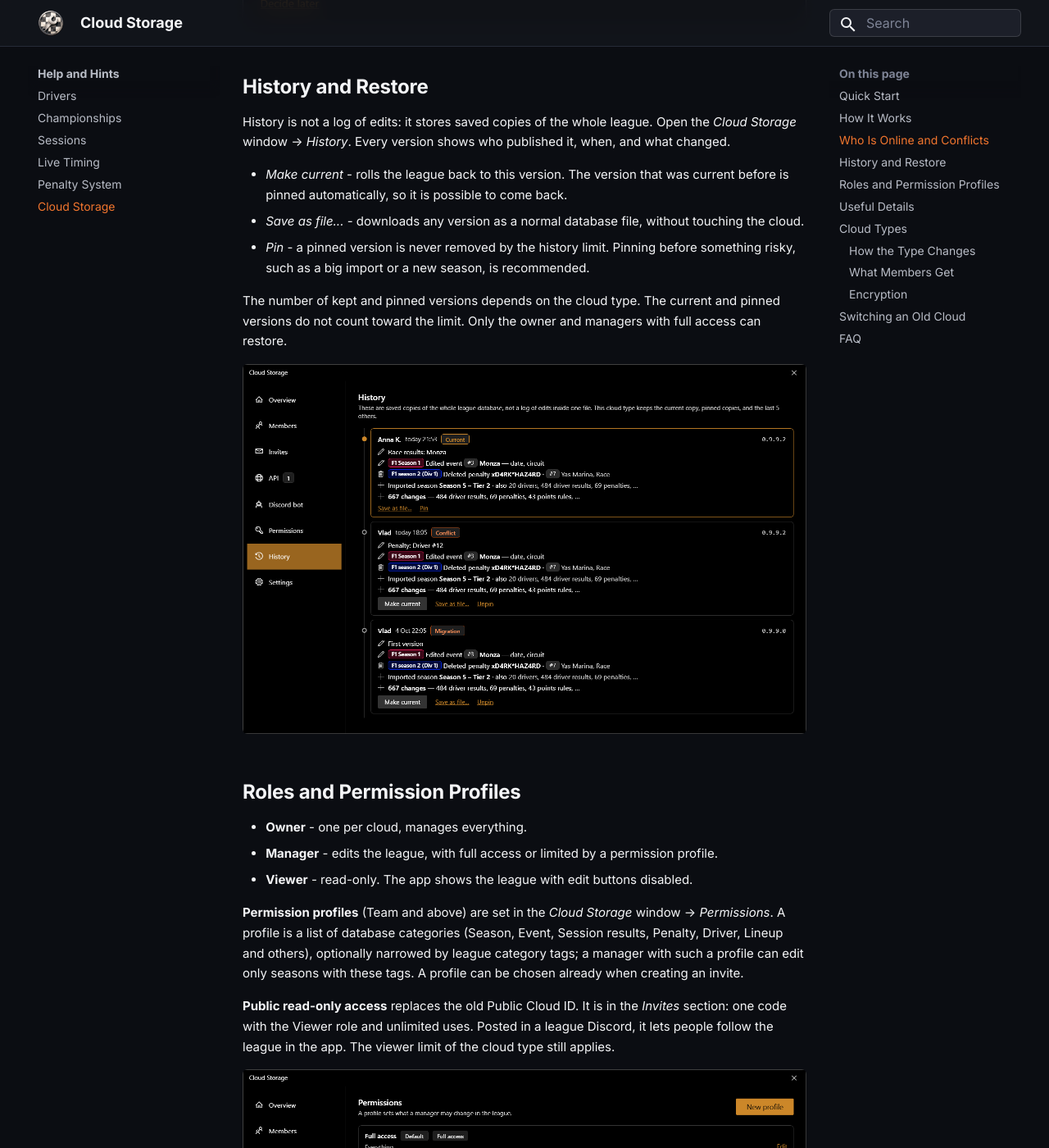
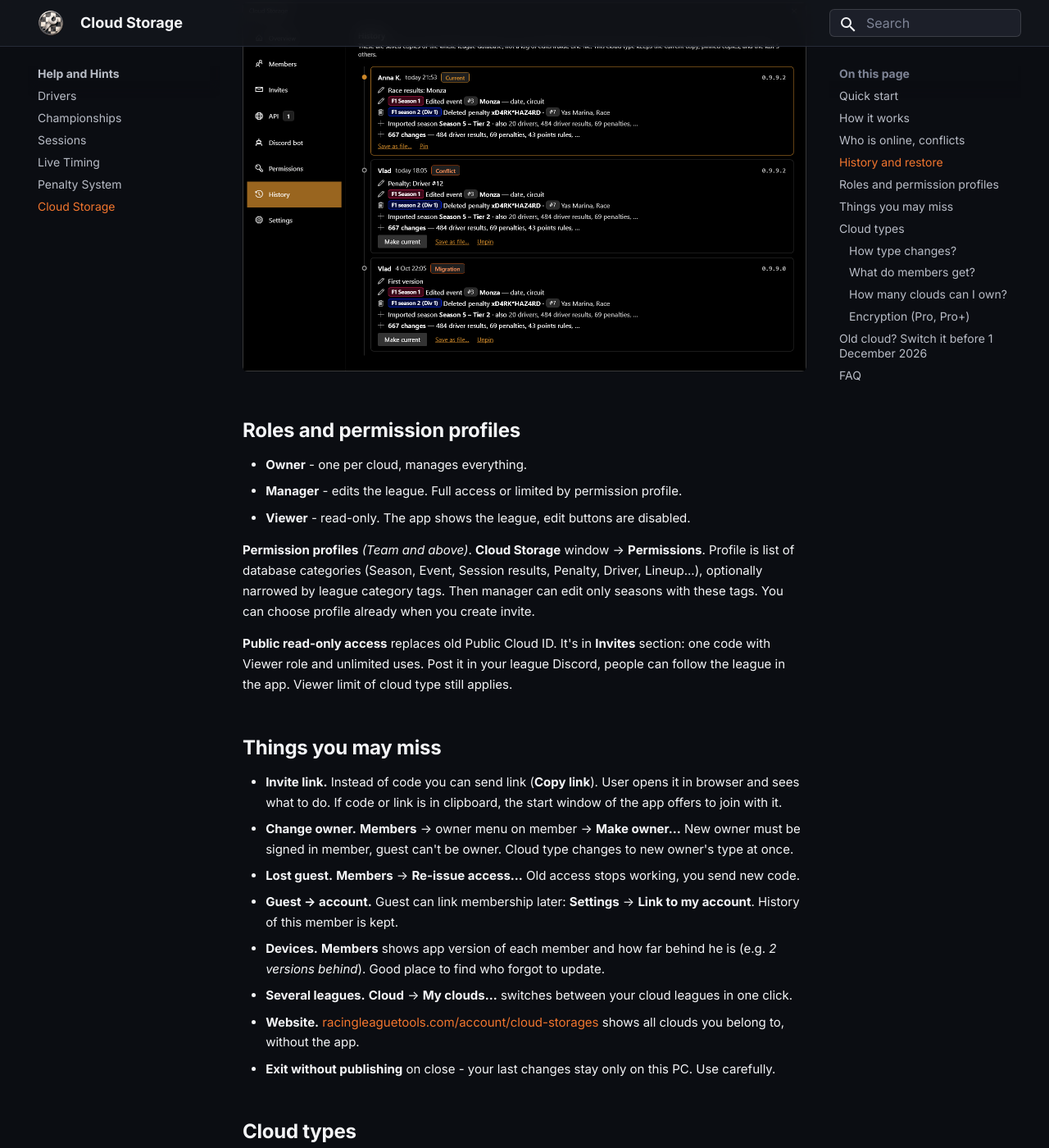
Before and after one commit to vlad-men/RacingLeagueTools_Docs, an MkDocs documentation site: the page built from docs/cloud-storage/help.md, in a window 1280 px wide and 1400 px high, scrolled down 3497 px. Shown: the whole window at 82% size. Built offline with MkDocs 1.6.1 and Material for MkDocs 9.7.7, drawn with Linux system fonts in a browser that asks for light colours; some of the changed text lies outside the part shown.

Commit message:
Make the Cloud Storage page match the Discord help thread
Same text, order and screenshots as the "Cloud storage v2" thread in
help-and-hints; the Discord channel mention becomes a link.

Co-Authored-By: Claude Opus 5.5 <noreply@anthropic.com>

```diff
--- a/docs/cloud-storage/help.md
+++ b/docs/cloud-storage/help.md
@@ -1,153 +1,139 @@
 # Cloud Storage
 
-**Cloud Storage** keeps one league database for several people. It is available in Racing League Tools **0.9.9** and newer.
+Cloud storage v2, Racing League Tools **0.9.9** and newer.
 
-## Quick Start
+## Quick start
 
-Creating a cloud requires access to **Advanced** or **Pro** features.
+To create a cloud you need access to **Advanced** or **Pro** features. How to get it: [support the project](https://discord.com/channels/904276286359347220/960444187403231262).
 
-1. Open the league and select _Cloud_ -> _Create cloud storage..._.
-2. The app uploads the league and opens the _Invite_ window.
-3. Choose a role (_Manager_ or _Viewer_), press _Copy link_ and send the link to the person.
+1. Open your league, **Cloud** -> **Create cloud storage...**
+2. The app uploads the league and opens **Invite** window.
+3. Choose role (**Manager** or **Viewer**), press **Copy link** and send it to other user.
 
-The invited person selects _Cloud_ -> _Join a cloud..._ and pastes the link. Joining with _Sign in and join_ is recommended over joining as a guest: a signed-in membership survives a Windows reinstall or a new PC.
+User opens **Cloud** -> **Join a cloud...**, pastes the link and that's all.
 
-All other cloud settings are in _Cloud_ -> _Open Cloud Storage..._.
+Everything else about the cloud is in **Cloud** -> **Open Cloud Storage...**
 
-![Invite window](images/quick-start-invite.png)
+![Cloud Storage overview](images/02-overview.png)
 
-## How It Works
+## How it works
 
-The cloud synchronizes the **whole database file**, not separate changes. The file can always be taken and used offline.
+Cloud synchronizes **whole database file**, not separate changes. Same as before, so you can always take the file and use it offline.
 
-- About **1 minute** after a change, the app publishes a new version. It also publishes when the app closes; a small progress window is shown.
-- Nothing is published during a live session. Results go to the cloud when the session ends.
-- While the app is active, it checks for a new version every 30 seconds.
-- A new version is applied with a quick restart of the app. By default this happens automatically after 2 minutes without user activity, with a 10-second countdown and a _Not now_ button. The _Load others' changes automatically_ option is in the status bar flyout.
-- Before applying any version, the app makes a local backup of the database.
-- Without internet the app works as usual. Changes are published when the connection is back.
-- The cloud keeps the latest versions of the league; the number depends on the cloud type.
+- You change something, about **1 minute** later the app publishes new version. Also when you close the app (you will see small progress window).
+- During live session nothing is published. Results go to the cloud when session ends.
+- Other members check for new version every 30 seconds while the app is active.
+- New version is applied with quick restart of the app. By default it happens by itself, when you don't touch PC for 2 minutes. You will see 10 seconds countdown with **Not now** button. Option **Load others' changes automatically** is in the status bar flyout.
+- Before applying any version the app makes local backup of your database.
+- No internet? Work as usual. Changes are published when connection is back.
+- Cloud keeps last versions of the league (how many depends on cloud type). So you can always go back.
 
-Permissions are checked by the server, not only by the app.
+## Who is online, conflicts
 
-![Cloud indicator in the status bar](images/how-it-works-indicator.png)
+Cloud indicator in the status bar shows state of your league: **Up to date**, **N changes not published**, **Update available**, **Conflict**, **Offline**. Click it and you see who is online, who is **editing** right now (and since when) and who runs **live session**. Before you start big work, look there.
 
-## Who Is Online and Conflicts
+If you start editing old version, the app asks first: *A newer version from User is available*. Better press **Load changes**, it takes few seconds.
 
-The cloud indicator in the status bar shows the state of the league: _Up to date_, _N changes not published_, _Update available_, _Conflict_, _Offline_. Clicking it shows who is online, who is **editing** right now (and since when) and who is running a **live session**. Checking it before a big change is a good habit.
+If two people still published at the same time, nothing is lost. Your version goes to **History**, indicator shows **Conflict**. Press **Resolve**, you see what each side changed, and choose:
 
-When editing starts on an old version, the app warns first: _A newer version from Anna is available_. Pressing _Load changes_ takes a few seconds and avoids a conflict.
+- **Take theirs** - your version stays in History.
+- **Keep mine** - only owner or manager with full access.
+- **Save my version as a file...** - your local file with everything.
 
-![Newer version warning](images/conflicts-update-first.png)
+![Cloud indicator in the status bar](images/2-how-it-works-indicator.png)
 
-If two people still publish at the same time, nothing is lost. The local version goes to _History_ and the indicator shows _Conflict_. Press _Resolve_ to see what each side changed and choose:
+![Conflict dialog](images/4-conflicts-dialog.png)
 
-- _Take theirs_ - the local version stays in History.
-- _Keep mine_ - available only to the owner or a manager with full access.
-- _Save my version as a file..._ - saves the local file with all changes.
+## History and restore
 
-![Conflict dialog](images/conflicts-dialog.png)
+History is not log of edits, it's saved copies of the whole league. **Cloud Storage** window -> **History**.
+Every version shows who published it, when and what was changed.
 
-## History and Restore
+- **Make current** - roll back the league to this version. Version which was current before is pinned automatically, so you can come back.
+- **Save as file...** - download any version as normal database file. Useful to check something without touching the cloud.
+- **Pin** - pinned version is never removed by history limit. Pin it before something risky, e.g. big import or new season.
 
-History is not a log of edits: it stores saved copies of the whole league. Open the _Cloud Storage_ window -> _History_. Every version shows who published it, when, and what changed.
+How many versions are kept and how many you can pin - see cloud types below. Current and pinned versions don't count.
 
-- _Make current_ - rolls the league back to this version. The version that was current before is pinned automatically, so it is possible to come back.
-- _Save as file..._ - downloads any version as a normal database file, without touching the cloud.
-- _Pin_ - a pinned version is never removed by the history limit. Pinning before something risky, such as a big import or a new season, is recommended.
+Only owner and managers with full access can restore.
 
-The number of kept and pinned versions depends on the cloud type. The current and pinned versions do not count toward the limit. Only the owner and managers with full access can restore.
+![History](images/5-history.png)
 
-![History](images/history.png)
-
-## Roles and Permission Profiles
+## Roles and permission profiles
 
 - **Owner** - one per cloud, manages everything.
-- **Manager** - edits the league, with full access or limited by a permission profile.
-- **Viewer** - read-only. The app shows the league with edit buttons disabled.
+- **Manager** - edits the league. Full access or limited by permission profile.
+- **Viewer** - read-only. The app shows the league, edit buttons are disabled.
 
-**Permission profiles** (Team and above) are set in the _Cloud Storage_ window -> _Permissions_. A profile is a list of database categories (Season, Event, Session results, Penalty, Driver, Lineup and others), optionally narrowed by league category tags; a manager with such a profile can edit only seasons with these tags. A profile can be chosen already when creating an invite.
+**Permission profiles** *(Team and above)*. **Cloud Storage** window -> **Permissions**. Profile is list of database categories (Season, Event, Session results, Penalty, Driver, Lineup...), optionally narrowed by league category tags. Then manager can edit only seasons with these tags. You can choose profile already when you create invite.
 
-**Public read-only access** replaces the old Public Cloud ID. It is in the _Invites_ section: one code with the Viewer role and unlimited uses. Posted in a league Discord, it lets people follow the league in the app. The viewer limit of the cloud type still applies.
+**Public read-only access** replaces old Public Cloud ID. It's in **Invites** section: one code with Viewer role and unlimited uses. Post it in your league Discord, people can follow the league in the app. Viewer limit of cloud type still applies.
 
-![Permission profiles](images/roles-permissions.png)
+## Things you may miss
 
-## Useful Details
+- **Invite link.** Instead of code you can send link (**Copy link**). User opens it in browser and sees what to do. If code or link is in clipboard, the start window of the app offers to join with it.
+- **Change owner.** **Members** -> owner menu on member -> **Make owner...** New owner must be signed in member, guest can't be owner. Cloud type changes to new owner's type at once.
+- **Lost guest.** **Members** -> **Re-issue access...** Old access stops working, you send new code.
+- **Guest -> account.** Guest can link membership later: **Settings** -> **Link to my account**. History of this member is kept.
+- **Devices.** **Members** shows app version of each member and how far behind he is (e.g. *2 versions behind*). Good place to find who forgot to update.
+- **Several leagues.** **Cloud** -> **My clouds...** switches between your cloud leagues in one click.
+- **Website.** [racingleaguetools.com/account/cloud-storages](https://racingleaguetools.com/account/cloud-storages) shows all clouds you belong to, without the app.
+- **Exit without publishing** on close - your last changes stay only on this PC. Use carefully.
 
-- **Invite link.** Instead of a code, a link can be sent (_Copy link_). Opened in a browser, it explains what to do. If a code or link is in the clipboard, the start window of the app offers to join with it.
-- **Change owner.** _Members_ -> member menu -> _Make owner..._. The new owner must be a signed-in member; a guest cannot be an owner. The cloud type changes to the new owner's type at once.
-- **Lost guest access.** _Members_ -> _Re-issue access..._. The old access stops working, and a new code is sent.
-- **Guest to account.** A guest can link the membership to an account later: _Settings_ -> _Link to my account_. The member's history is kept.
-- **Devices.** _Members_ shows the app version of each member and how far behind it is (for example, _2 versions behind_).
-- **Several leagues.** _Cloud_ -> _My clouds..._ switches between cloud leagues in one click.
-- **Website.** The [account page](https://racingleaguetools.com/account/cloud-storages) shows all clouds the user belongs to, without the app.
-- **Exit without publishing.** On close, this option keeps the latest changes only on this PC. Use it carefully.
+## Cloud types
 
-![Members](images/things-you-may-miss-members.png)
-
-## Cloud Types
-
-The cloud type depends on the support level of the owner.
+Type depends on support of the owner.
 
 ![Cloud types](images/cloud-types.png)
 
-| | Free | Standard | Team | Pro | Pro+ |
-| --- | --- | --- | --- | --- | --- |
-| Managers (owner included) | 1 | 3 | 6 | 20 | 30 |
-| Viewers | - | 10 | 25 | 60 | 120 |
-| Invites | - | Yes | Yes | Yes | Yes |
-| Features for members | - | Advanced | Advanced | Pro | Pro |
-| History (saved versions) | 1 | 3 | 5 | 10 | 20 |
-| Pinned versions | - | 1 | 1 | 2 | 3 |
-| Permission profiles | - | - | Yes | Yes | Yes |
-| Public API keys | - | - | 1 | 2 | 5 |
-| Encryption | - | - | - | Yes | Yes |
-| Official Discord bot | - | - | - | 30-day trial | Yes |
-| Clouds per owner | - | 1 | 2 or 3 | 5 | 5 |
-| Max database file | 100 MB | 100 MB | 100 MB | 100 MB | 100 MB |
-| Who gets it | When the owner's support ends | Lifetime Advanced features | Supporter (2 clouds), Advanced Supporter (3 clouds) | Pro Supporter, Pro key | Pro+ Supporter |
+### How type changes?
 
-A Free cloud cannot be created; a cloud becomes Free only when the owner's support ends. Clouds of the old system count toward the clouds-per-owner limit until they are switched or deleted.
+Automatically, by support of the owner. Upgrade is immediate.
+If support ends, you get notification and have **7 days**. Then type goes down:
 
-### How the Type Changes
+- managers above new limit become viewers (last joined first), they get access back when type returns;
+- new viewers and invites follow new limits, members already in stay;
+- History is trimmed to new depth, current and pinned versions are kept;
+- encryption stays on.
 
-The type changes automatically with the owner's support. An upgrade is immediate. When support ends, the owner gets a notification and **7 days** of grace. After that the type goes down:
+League itself is never deleted because of this.
 
-- Managers above the new limit become viewers (the last joined first) and get their access back when the type returns.
-- New viewers and invites follow the new limits; members who are already in stay.
-- History is trimmed to the new depth; the current and pinned versions are kept.
-- Encryption stays on.
+### What do members get?
 
-The league itself is never deleted because of a type change.
+Every member gets features of the owner, but **limited**: Standard and Team give **Advanced** features, Pro and Pro+ give **Pro** features. Limited means they work only in this cloud's league. For example member can render graphics or see statistics which need Pro, but can't create own cloud with it.
+Paid themes bought by the owner work for all members too, also only in this league.
 
-### What Members Get
+### How many clouds can I own?
 
-Every member gets the owner's features in a **limited** form: Standard and Team give **Advanced** features, Pro and Pro+ give **Pro** features. Limited means the features work only in this cloud's league. For example, a member can render graphics or see statistics that need Pro, but cannot create an own cloud with it. Paid themes bought by the owner also work for all members, only in this league.
+Standard - 1, Supporter - 2, Advanced Supporter - 3, Pro and Pro+ - 5. Old clouds count too, until you switch or delete them.
 
-### Encryption
+### Encryption (Pro, Pro+)
 
-Available for Pro and Pro+: _Settings_ -> encryption. Nobody types a password; the app handles it for every member. It is basic protection, not a vault. While encryption is on, the **Public API and the Discord bot do not work**.
+**Settings** -> encryption. Nobody types password, the app does it for everyone. It's basic protection, not a vault. While it's on, Public API and Discord bot **don't work.**
 
-## Switching an Old Cloud
+## Old cloud? Switch it before 1 December 2026
 
-Old clouds (slots, Cloud ID and password) work only in 0.9.8 and earlier. After **1 December 2026** they are deleted automatically.
+Old clouds (slots, Cloud ID + password) work only in 0.9.8 and earlier. After **1 December 2026** they are deleted automatically.
 
-Only the owner can switch a cloud:
+Only owner can switch:
 
-- In the app: open the league, _Cloud_ -> _Cloud storage management..._ -> _Switch to the new cloud system..._.
-- On the website: the [account page](https://racingleaguetools.com/account/cloud-storages) -> the old cloud -> _Switch to the new Cloud Storage_.
+- app: open the league, **Cloud** -> **Cloud storage management...** -> **Switch to the new cloud system...**
+- or website: [racingleaguetools.com/account/cloud-storages](https://racingleaguetools.com/account/cloud-storages) -> your old cloud -> **Switch to the new Cloud Storage**
 
-The Cloud ID and league data stay the same. Members on 0.9.9 are switched automatically; members on older versions lose access and need a new invite after the switch. Slot permissions become permission profiles, the Public Cloud ID becomes a public viewer code, and API keys and Discord bot links stay. Asking all members to update the app before the switch saves time.
+Same Cloud ID and same league data. Members on 0.9.9 are switched automatically. Members on older versions lose access, send them invite after switch. Slot permissions become permission profiles, Public Cloud ID becomes public Viewer code, API keys and Discord bot links stay.
 
-![Switching an old cloud](images/old-cloud-switch.png)
+Ask everybody to update the app before. It saves you time.
 
 ## FAQ
 
-??? question "\"No free seat for that role\" when joining"
-    The cloud reached the manager or viewer limit of its type. The owner can change roles or upgrade the cloud.
+> *"No free seat for that role" when joining*
 
-??? question "\"Update the app to get new data\""
-    Someone published a version from a newer app. Select _Help_ -> _Check for updates_.
+Cloud reached limit of managers or viewers for its type. Owner can change roles or upgrade the cloud.
 
-??? question "How to leave or delete a cloud?"
-    To leave: _Cloud_ -> _Leave cloud storage..._. To delete (owner only): _Settings_ -> _Delete this cloud..._; deletion is immediate and cannot be undone. In both cases the local database stays on the PC.
+> *"Update the app to get new data"*
+
+Someone published version from newer app. **Help** -> **Check for updates**.
+
+> *How to leave or delete the cloud?*
+
+Leave: **Cloud** -> **Leave cloud storage...** Delete (owner): **Settings** -> **Delete this cloud...**, immediate, no restore. In both cases local database stays on PC.
```
Also changed, not shown: docs/cloud-storage/images/02-overview.png (added), docs/cloud-storage/images/2-how-it-works-indicator.png (added), docs/cloud-storage/images/4-conflicts-dialog.png (renamed from docs/cloud-storage/images/conflicts-dialog.png), docs/cloud-storage/images/5-history.png (renamed from docs/cloud-storage/images/history.png), docs/cloud-storage/images/conflicts-update-first.png (deleted), docs/cloud-storage/images/how-it-works-indicator.png (deleted), docs/cloud-storage/images/old-cloud-switch.png (deleted), docs/cloud-storage/images/quick-start-invite.png (deleted), docs/cloud-storage/images/roles-permissions.png (deleted), docs/cloud-storage/images/things-you-may-miss-members.png (deleted).
